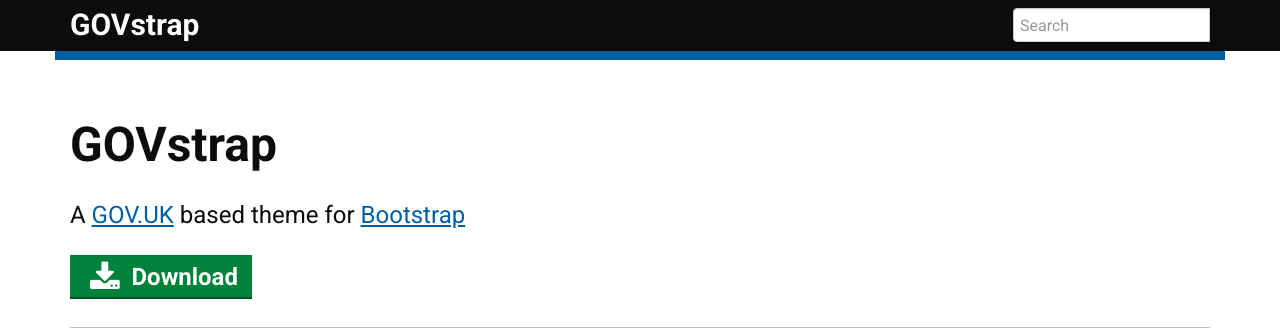
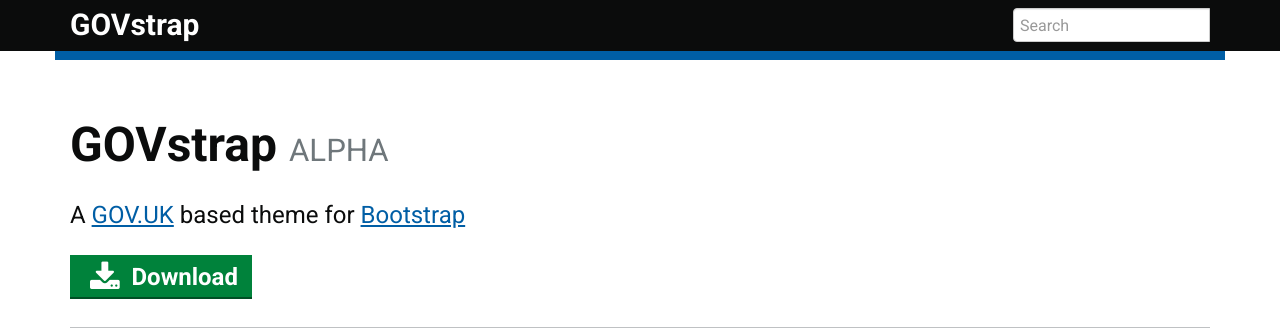
Before and after one commit to matthew-shaw/GOVstrap, a Jekyll site: the page built from index.html, in a window 1280 px wide. Shown: the top 328 px of the page. Built offline with Jekyll 4.4.1, drawn with Linux system fonts in a browser that asks for light colours; nearby versions of some CDN libraries.

Commit message:
alpha subheading

```diff
--- a/_sass/_typography.scss
+++ b/_sass/_typography.scss
@@ -16,6 +16,10 @@
   margin: 0;
   background: $page-colour;
   color: $text-colour;
+}
+
+h1 small {
+  color: $grey-1;
 }
 
 h1 {
--- a/index.html
+++ b/index.html
@@ -2,7 +2,7 @@
 layout: govuk
 ---
 <div class="container">
-  <h1>GOVstrap</h1>
+  <h1>GOVstrap <small>ALPHA</small></h1>
   <p class="lead">A <a href="https://www.gov.uk/" rel="external">GOV.UK</a> based theme for <a href="http://getbootstrap.com/" rel="external">Bootstrap</a></p>
   <a class="btn btn-success btn-lg" href="/GOVstrap/css/govstrap.css" download><i class="fa fa-download fa-fw fa-lg"></i> Download</a>
   <hr>
```
